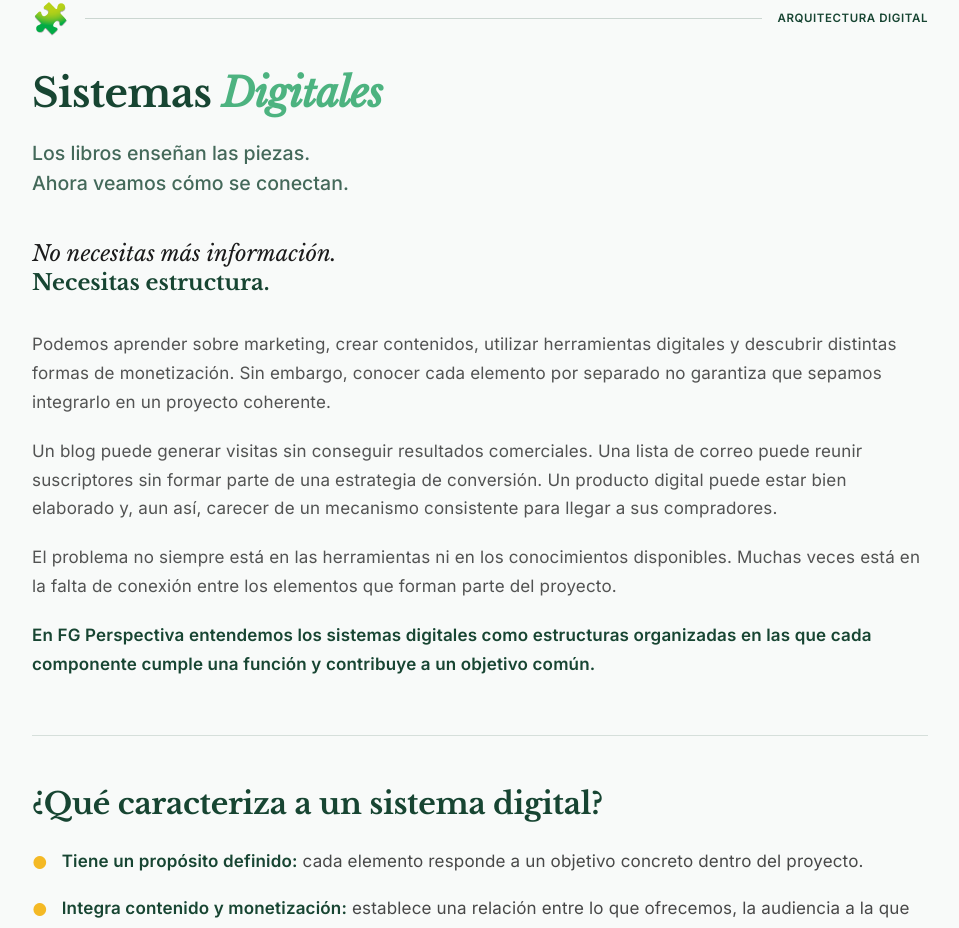
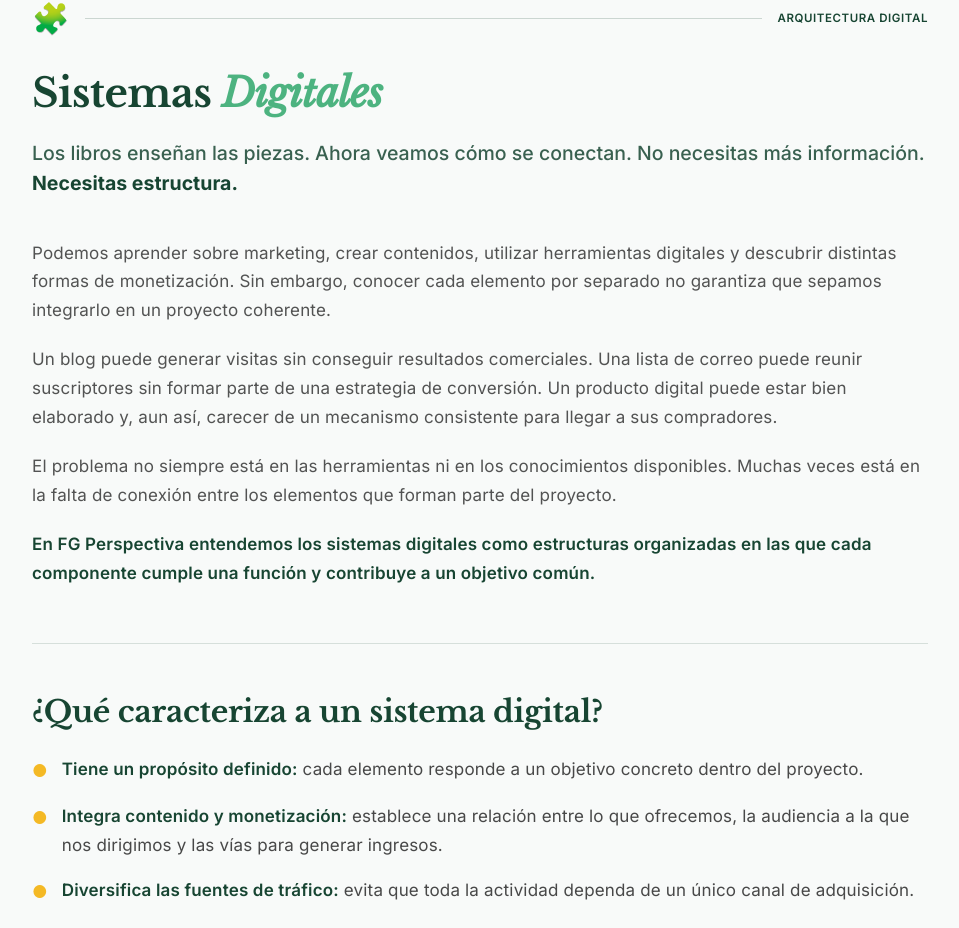
Before and after one commit to githubinf/perspectiva, a React (Vite) app: page / in a window 1280 px wide. Shown: the part 6040-6968 px from the top of the page, without its empty margins (160-1119 px from the left). Built offline with nearby package versions, Linux system fonts and the light colour scheme.

Commit message:
refactor(components): streamline HomeSystems copy
Consolidate paragraph text to improve readability and flow within the Systems section.

```diff
--- a/components/HomeSystems.tsx
+++ b/components/HomeSystems.tsx
@@ -18,14 +18,9 @@ const HomeSystems: React.FC = () => {
               Sistemas <span className="italic font-serif text-[#4db380]">Digitales</span>
             </h2>
 
-            <p className="text-[#174532]/80 text-subtitle mb-10 font-medium">
-              Los libros enseñan las piezas. <br className="hidden sm:block" />
-              Ahora veamos cómo se conectan.
-            </p>
-
-            <p className="text-h3 font-normal text-[#1b1b1b] leading-relaxed font-serif italic mb-8">
-              No necesitas más información. <br />
-              <span className="text-[#174532] font-bold not-italic">Necesitas estructura.</span>
+            <p className="text-[#174532]/85 text-subtitle mb-10 font-medium leading-relaxed">
+              Los libros enseñan las piezas. Ahora veamos cómo se conectan. No necesitas más información.{' '}
+              <span className="font-bold text-[#174532]">Necesitas estructura.</span>
             </p>
 
             <div className="space-y-5 text-[#1b1b1b]/75 text-body leading-relaxed">
```
